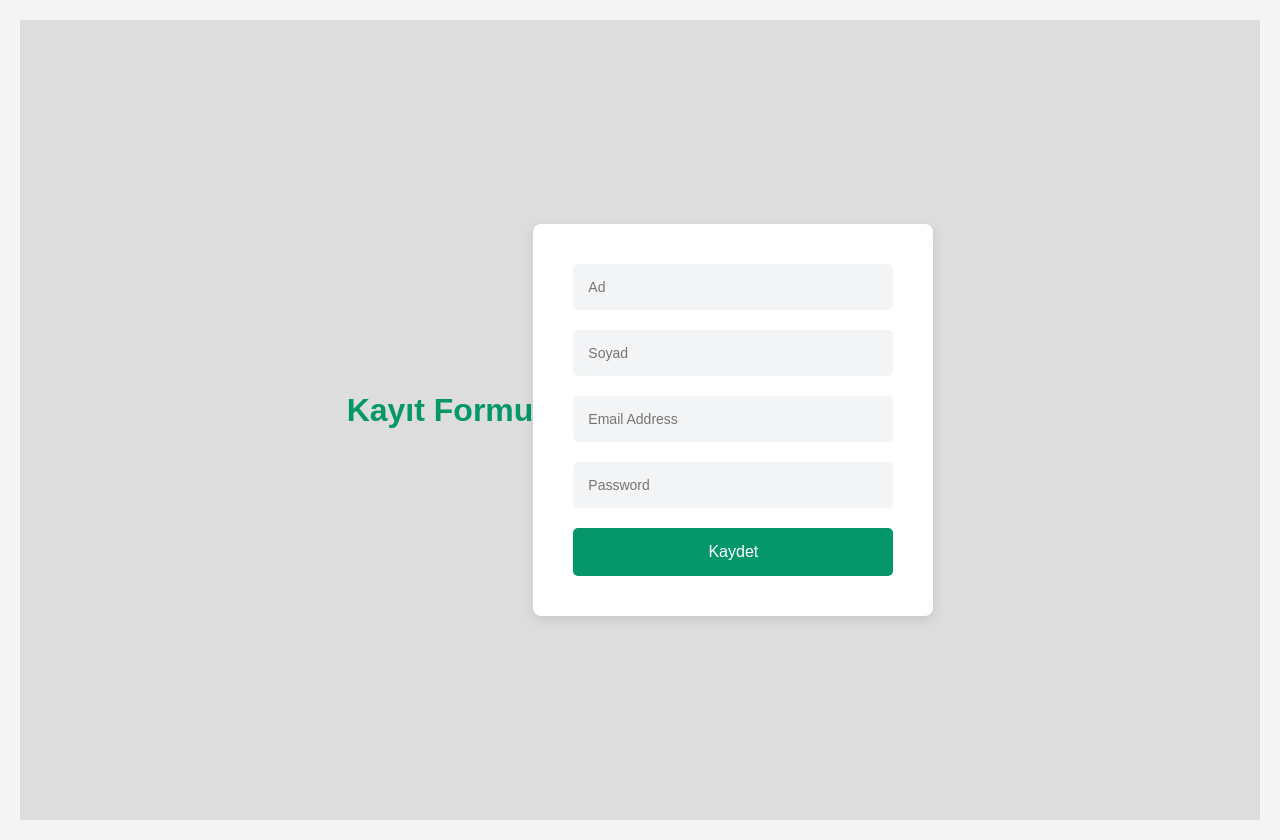
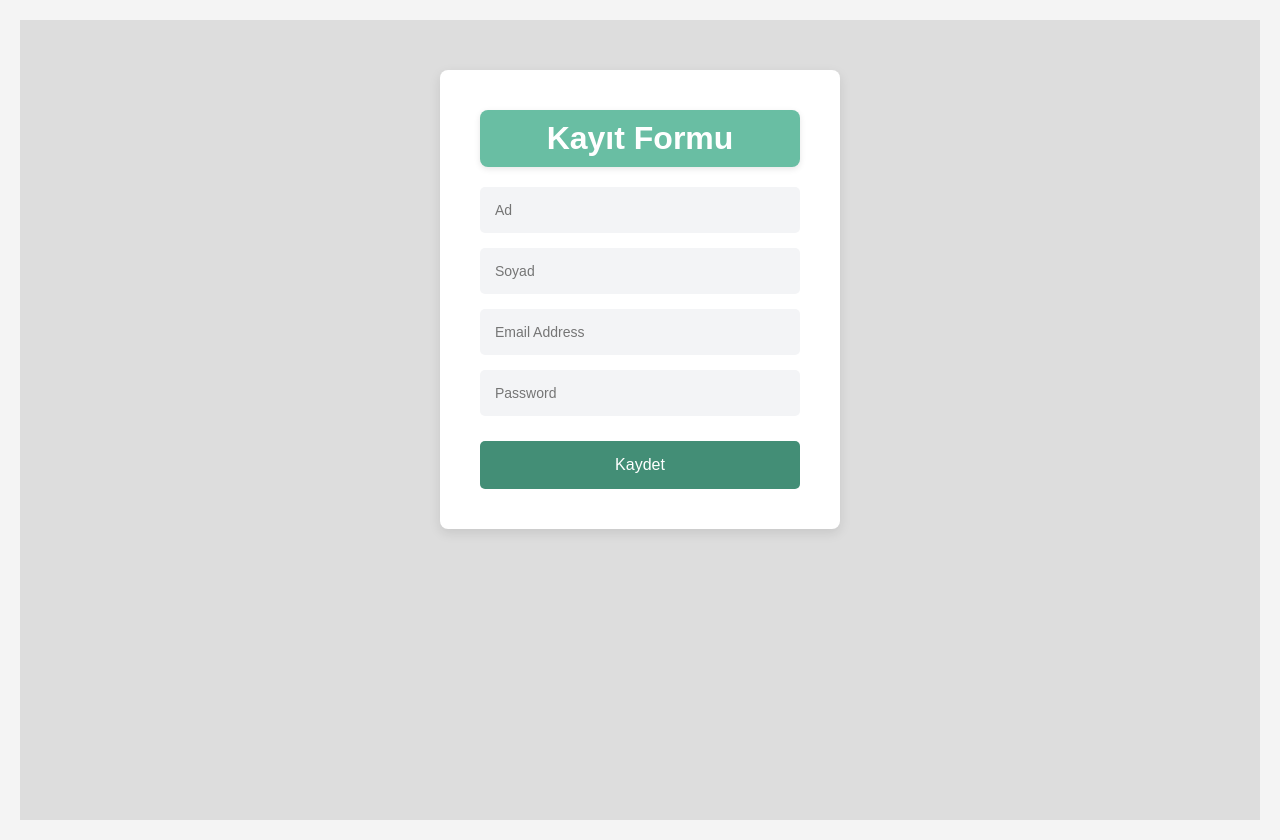
Before and after one commit to beratdimen/ogrenciKayitNext, a Next.js app: page /sign-up in a window 1280 px wide. Built offline with nearby package versions, Linux system fonts and the light colour scheme.

Commit message:
baslık form içine alındı , css düzenlendi

```diff
--- a/app/sign-up/signUp.css
+++ b/app/sign-up/signUp.css
@@ -10,7 +10,8 @@
   height: 100vh;
   display: flex;
   justify-content: center;
-  align-items: center;
+  align-items: flex-start; /* Formu yukarıya hizaladık */
+  padding-top: 50px;
 }
 
 .SignUpContainer form {
@@ -28,13 +29,17 @@
 .SignUpContainer h2 {
   font-size: 2rem;
   margin-bottom: 20px;
-  color: #059669;
+  color: white; /* Yazı rengi beyaz yapıldı */
+  padding: 10px;
+  background-color: #69bea3; /* Yeşil arka plan rengi */
+  border-radius: 8px;
+  box-shadow: 0 2px 6px rgba(0, 0, 0, 0.1);
 }
 
 .SignUpContainer input {
   width: 100%;
   padding: 15px;
-  margin-bottom: 20px;
+  margin-bottom: 15px;
   border: none;
   background-color: #f3f4f6;
   border-radius: 5px;
@@ -44,16 +49,17 @@
 .SignUpContainer button {
   width: 100%;
   padding: 15px;
-  background-color: #059669;
+  background-color:#438e76;
   color: white;
   border: none;
   border-radius: 5px;
   font-size: 16px;
   cursor: pointer;
+  margin-top: 10px; /* Buton ile inputlar arasında boşluk */
 }
 
 .SignUpContainer button:hover {
-  background-color: #047857;
+  background-color: #316153;
 }
 
 @media (max-width: 768px) {
--- a/components/signUpForm/index.jsx
+++ b/components/signUpForm/index.jsx
@@ -3,8 +3,9 @@ import { signUp, signup } from "@/app/login/actions";
 export default function SignUpForm() {
   return (
     <div className="SignUpContainer">
+
+      <form>
       <h2>Kayıt Formu</h2>
-      <form>
         <input
           id="firstName"
           name="firstName"
```
